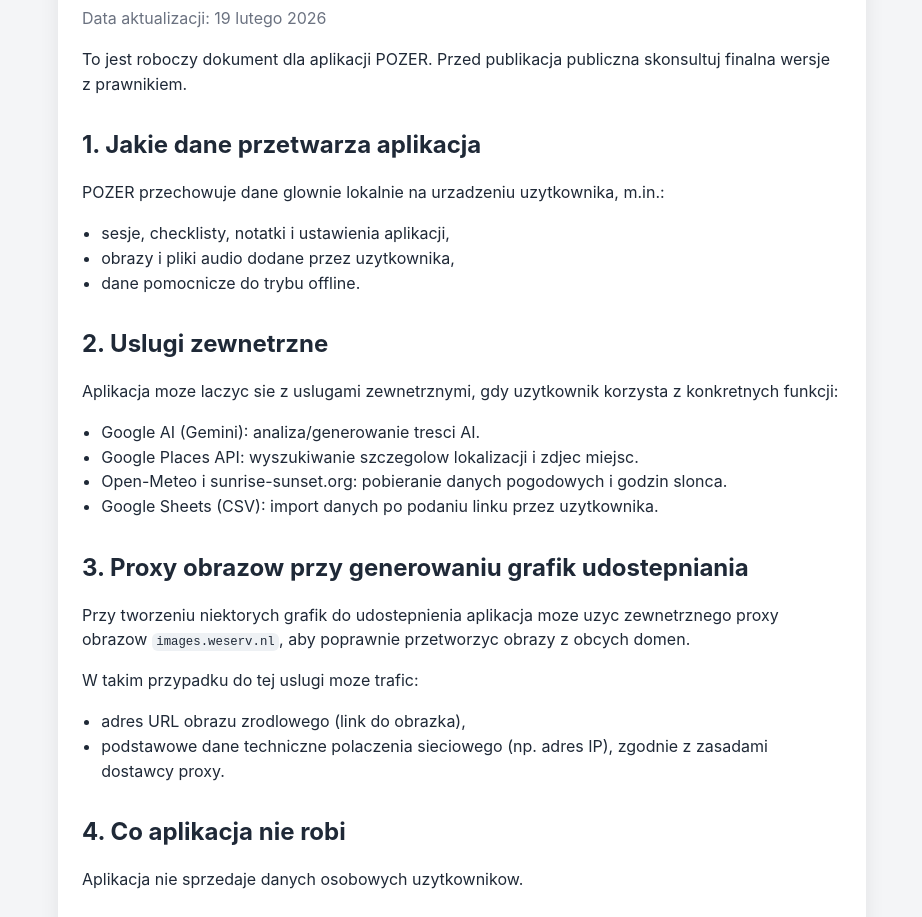
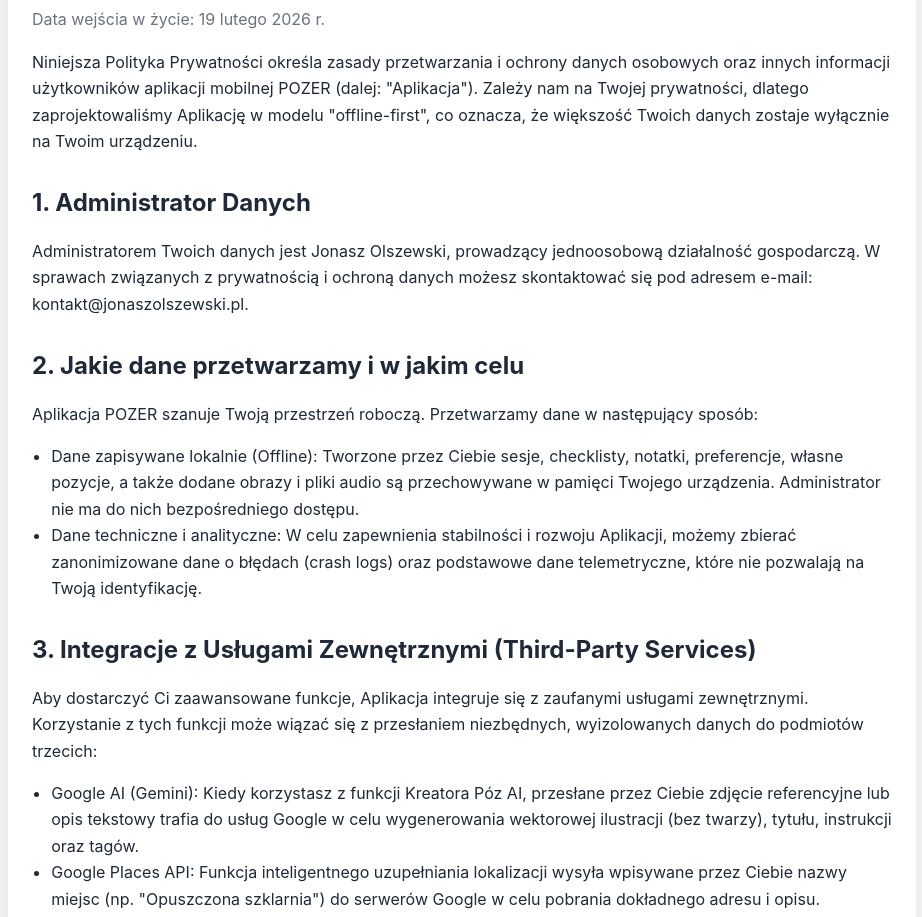
Before and after one commit to szczureknarolkach/pozer-privacy-policy, a plain HTML site: page index.html in a window 1280 px wide. Shown: the part 103-1020 px from the top of the page, without its empty margins (178-1100 px from the left). Drawn offline with Linux system fonts and the light colour scheme.

Commit message:
Update privacy policy content (2026-02-19)

```diff
--- a/index.html
+++ b/index.html
@@ -3,20 +3,17 @@
 <head>
   <meta charset="UTF-8" />
   <meta name="viewport" content="width=device-width, initial-scale=1.0" />
-  <title>Polityka Prywatnosci - POZER</title>
+  <title>Polityka Prywatności - POZER</title>
   <style>
-    :root {
-      color-scheme: light dark;
-    }
     body {
       margin: 0;
       font-family: -apple-system, BlinkMacSystemFont, "Segoe UI", Roboto, "Helvetica Neue", Arial, sans-serif;
-      line-height: 1.55;
+      line-height: 1.65;
       background: #f4f5f7;
       color: #1f2937;
     }
     main {
-      max-width: 760px;
+      max-width: 860px;
       margin: 24px auto;
       padding: 24px;
       background: #ffffff;
@@ -27,22 +24,10 @@
       line-height: 1.25;
       margin-top: 1.4em;
     }
-    h1 {
-      margin-top: 0;
-    }
-    code {
-      background: #eef1f4;
-      padding: 0.15em 0.35em;
-      border-radius: 6px;
-      font-size: 0.95em;
-    }
-    ul {
-      padding-left: 1.2em;
-    }
-    .muted {
-      color: #6b7280;
-    }
-    @media (max-width: 820px) {
+    h1 { margin-top: 0; }
+    ul { padding-left: 1.2em; }
+    .muted { color: #6b7280; }
+    @media (max-width: 900px) {
       main {
         margin: 0;
         border-radius: 0;
@@ -53,43 +38,38 @@
 </head>
 <body>
   <main>
-    <h1>Polityka Prywatnosci (wersja robocza)</h1>
-    <p class="muted">Data aktualizacji: 19 lutego 2026</p>
-    <p>To jest roboczy dokument dla aplikacji POZER. Przed publikacja publiczna skonsultuj finalna wersje z prawnikiem.</p>
+    <h1>Polityka Prywatności Aplikacji POZER</h1>
+    <p class="muted">Data wejścia w życie: 19 lutego 2026 r.</p>
 
-    <h2>1. Jakie dane przetwarza aplikacja</h2>
-    <p>POZER przechowuje dane glownie lokalnie na urzadzeniu uzytkownika, m.in.:</p>
+    <p>Niniejsza Polityka Prywatności określa zasady przetwarzania i ochrony danych osobowych oraz innych informacji użytkowników aplikacji mobilnej POZER (dalej: "Aplikacja"). Zależy nam na Twojej prywatności, dlatego zaprojektowaliśmy Aplikację w modelu "offline-first", co oznacza, że większość Twoich danych zostaje wyłącznie na Twoim urządzeniu.</p>
+
+    <h2>1. Administrator Danych</h2>
+    <p>Administratorem Twoich danych jest Jonasz Olszewski, prowadzący jednoosobową działalność gospodarczą. W sprawach związanych z prywatnością i ochroną danych możesz skontaktować się pod adresem e-mail: kontakt@jonaszolszewski.pl.</p>
+
+    <h2>2. Jakie dane przetwarzamy i w jakim celu</h2>
+    <p>Aplikacja POZER szanuje Twoją przestrzeń roboczą. Przetwarzamy dane w następujący sposób:</p>
     <ul>
-      <li>sesje, checklisty, notatki i ustawienia aplikacji,</li>
-      <li>obrazy i pliki audio dodane przez uzytkownika,</li>
-      <li>dane pomocnicze do trybu offline.</li>
+      <li>Dane zapisywane lokalnie (Offline): Tworzone przez Ciebie sesje, checklisty, notatki, preferencje, własne pozycje, a także dodane obrazy i pliki audio są przechowywane w pamięci Twojego urządzenia. Administrator nie ma do nich bezpośredniego dostępu.</li>
+      <li>Dane techniczne i analityczne: W celu zapewnienia stabilności i rozwoju Aplikacji, możemy zbierać zanonimizowane dane o błędach (crash logs) oraz podstawowe dane telemetryczne, które nie pozwalają na Twoją identyfikację.</li>
     </ul>
 
-    <h2>2. Uslugi zewnetrzne</h2>
-    <p>Aplikacja moze laczyc sie z uslugami zewnetrznymi, gdy uzytkownik korzysta z konkretnych funkcji:</p>
+    <h2>3. Integracje z Usługami Zewnętrznymi (Third-Party Services)</h2>
+    <p>Aby dostarczyć Ci zaawansowane funkcje, Aplikacja integruje się z zaufanymi usługami zewnętrznymi. Korzystanie z tych funkcji może wiązać się z przesłaniem niezbędnych, wyizolowanych danych do podmiotów trzecich:</p>
     <ul>
-      <li>Google AI (Gemini): analiza/generowanie tresci AI.</li>
-      <li>Google Places API: wyszukiwanie szczegolow lokalizacji i zdjec miejsc.</li>
-      <li>Open-Meteo i sunrise-sunset.org: pobieranie danych pogodowych i godzin slonca.</li>
-      <li>Google Sheets (CSV): import danych po podaniu linku przez uzytkownika.</li>
+      <li>Google AI (Gemini): Kiedy korzystasz z funkcji Kreatora Póz AI, przesłane przez Ciebie zdjęcie referencyjne lub opis tekstowy trafia do usług Google w celu wygenerowania wektorowej ilustracji (bez twarzy), tytułu, instrukcji oraz tagów.</li>
+      <li>Google Places API: Funkcja inteligentnego uzupełniania lokalizacji wysyła wpisywane przez Ciebie nazwy miejsc (np. "Opuszczona szklarnia") do serwerów Google w celu pobrania dokładnego adresu i opisu.</li>
+      <li>Dane Pogodowe: W celu dostarczenia informacji o warunkach na sesji (temperatura, godziny wschodu/zachodu słońca), Aplikacja wysyła zapytania z Twoimi współrzędnymi geograficznymi do serwisów Open-Meteo oraz sunrise-sunset.org.</li>
+      <li>Import z Google Sheets: Jeśli zdecydujesz się na import danych za pomocą linku CSV, Aplikacja nawiąże jednorazowe połączenie ze wskazanym arkuszem Google.</li>
     </ul>
 
-    <h2>3. Proxy obrazow przy generowaniu grafik udostepniania</h2>
-    <p>Przy tworzeniu niektorych grafik do udostepnienia aplikacja moze uzyc zewnetrznego proxy obrazow <code>images.weserv.nl</code>, aby poprawnie przetworzyc obrazy z obcych domen.</p>
-    <p>W takim przypadku do tej uslugi moze trafic:</p>
-    <ul>
-      <li>adres URL obrazu zrodlowego (link do obrazka),</li>
-      <li>podstawowe dane techniczne polaczenia sieciowego (np. adres IP), zgodnie z zasadami dostawcy proxy.</li>
-    </ul>
+    <h2>4. Proxy obrazów i serwery pośredniczące</h2>
+    <p>Podczas generowania podglądów grafik (np. do udostępniania ulubionych miejsc klientom), Aplikacja może korzystać z zewnętrznego serwera proxy (images.weserv.nl). Wymaga tego optymalizacja i poprawne przetwarzanie obrazów pochodzących z różnych domen. W takim przypadku do dostawcy usługi proxy przekazywany jest publiczny adres URL obrazka oraz standardowe logi połączenia sieciowego (np. Twój adres IP).</p>
 
-    <h2>4. Co aplikacja nie robi</h2>
-    <p>Aplikacja nie sprzedaje danych osobowych uzytkownikow.</p>
+    <h2>5. Udostępnianie danych</h2>
+    <p>Nigdy nie sprzedajemy Twoich danych osobowych. Twoje dane mogą być przekazane podmiotom trzecim wyłącznie w przypadku, gdy wymaga tego prawo (np. na żądanie uprawnionych organów państwowych) lub gdy jest to technicznie niezbędne do świadczenia wyżej wymienionych usług zewnętrznych, z których dobrowolnie korzystasz.</p>
 
-    <h2>5. Kontakt</h2>
-    <p>W sprawach prywatnosci skontaktuj sie z administratorem aplikacji:</p>
-    <ul>
-      <li>kontakt@jonaszolszewski.pl</li>
-    </ul>
+    <h2>6. Twoje Prawa</h2>
+    <p>Masz prawo do dostępu do swoich danych, ich sprostowania, usunięcia oraz ograniczenia przetwarzania. Ponieważ większość danych (jak Twoje sesje i notatki) znajduje się wyłącznie na Twoim telefonie, pełne usunięcie tych informacji następuje w momencie odinstalowania Aplikacji. W przypadku danych przetwarzanych przez Administratora, skontaktuj się z nami mailowo.</p>
   </main>
 </body>
 </html>
```
Also changed, not shown: privacy-policy.html (+30 -50 lines).
